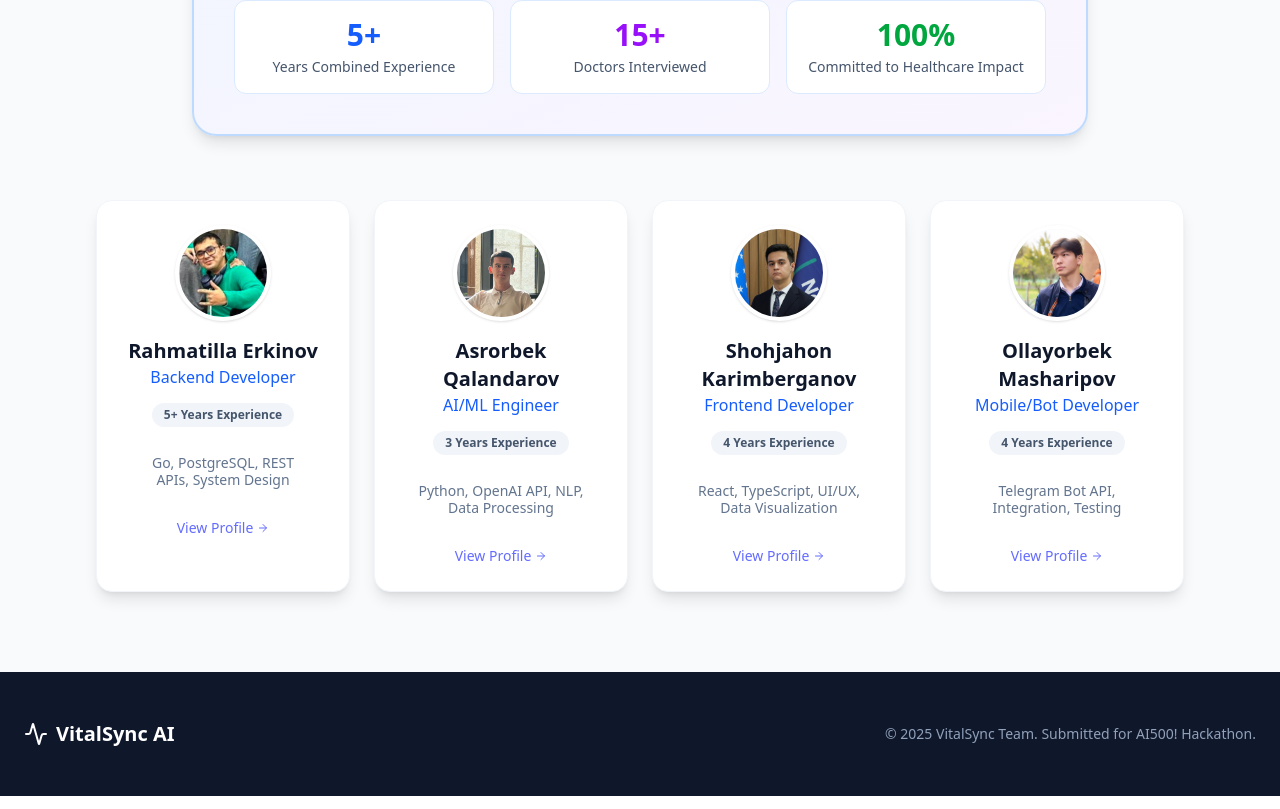
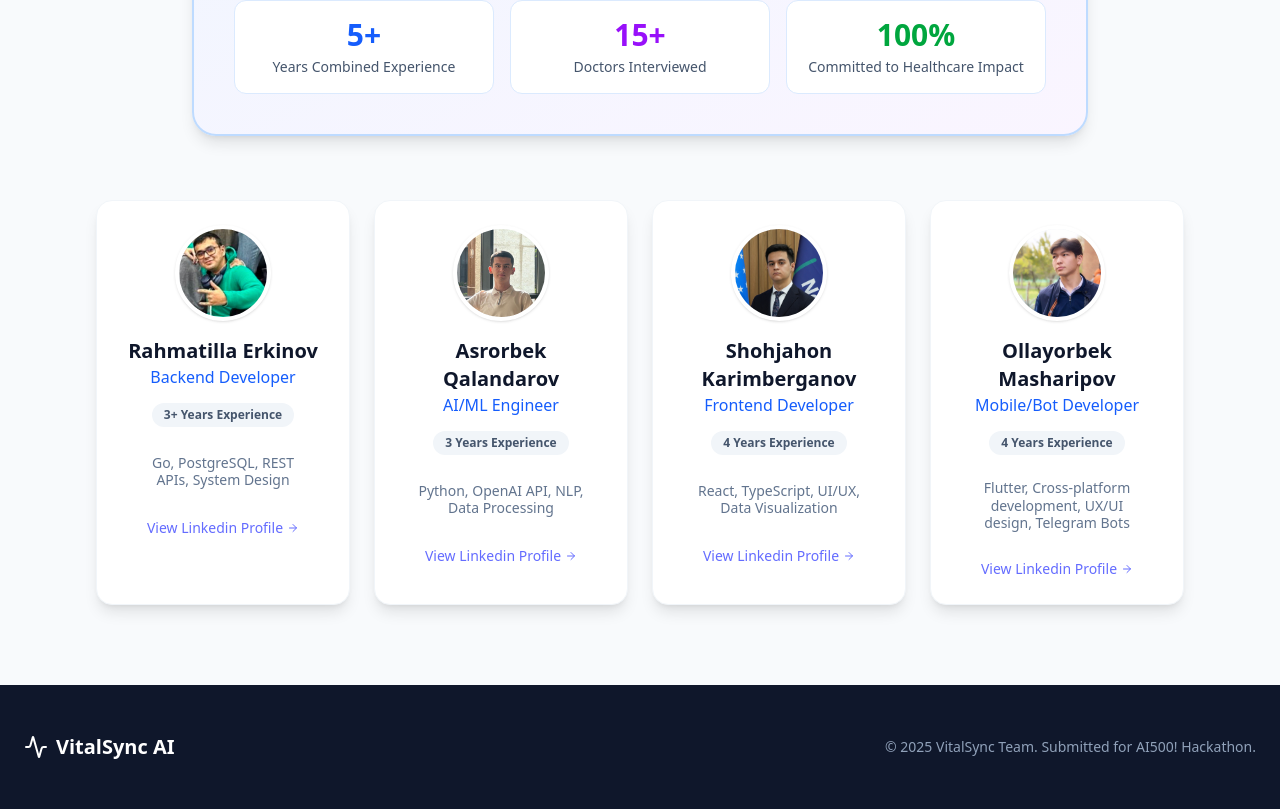
Before and after one commit to shohhen/VitalSync-AI, a React (Vite) app: page / in a window 1280 px wide. Shown: the part 6889-7698 px from the top of the page. Built offline with nearby package versions, Linux system fonts and the light colour scheme.

Commit message:
navbar redesigned with animated section indicator and scroll-based active highlighting

```diff
--- a/index.html
+++ b/index.html
@@ -4,7 +4,7 @@
     <meta charset="UTF-8" />
     <link rel="icon" type="image/svg+xml" href="/vite.svg" />
     <meta name="viewport" content="width=device-width, initial-scale=1.0" />
-    <title>vitalsync-ai</title>
+    <title>VitalSync AI</title>
   </head>
   <body>
     <div id="root"></div>
--- a/src/components/Team.tsx
+++ b/src/components/Team.tsx
@@ -11,13 +11,13 @@ const TEAM_DATA: TeamMemberStatic[] = [
     {
         name: "Rahmatilla Erkinov",
         photo: "/images/team/member1.jpg", // <--- LOCAL FILE
-        experience: "5+ Years",
+        experience: "3+ Years",
         exCompanies: [
             "/images/logos/logo7.png",      // <--- LOCAL FILE
             "/images/logos/logo5.png",
             "/images/logos/logo4.png",
         ],
-        link: "https://linkedin.com/in/yourprofile"
+        link: "https://www.linkedin.com/in/rakhmatilla-erkinov-17aa1a29a/"
     },
     {
         name: "Asrorbek Qalandarov",
@@ -28,7 +28,7 @@ const TEAM_DATA: TeamMemberStatic[] = [
             "/images/logos/logo2.png",
             "/images/logos/logo3.png",
         ],
-        link: "https://linkedin.com/in/theirprofile"
+        link: "https://www.linkedin.com/in/asrorbek-qalandarov/"
     },
     {
         name: "Shohjahon Karimberganov",
@@ -39,7 +39,7 @@ const TEAM_DATA: TeamMemberStatic[] = [
             "/images/logos/logo6.png",
             "/images/logos/logo4.png"
         ],
-        link: "https://linkedin.com/in/theirprofile"
+        link: "https://www.linkedin.com/in/shohjahon-karimberganov/"
     },
     {
         name: "Ollayorbek Masharipov",
@@ -50,7 +50,7 @@ const TEAM_DATA: TeamMemberStatic[] = [
             "/images/logos/meta.svg",
             "/images/logos/spotify.svg"
         ],
-        link: "https://linkedin.com/in/theirprofile"
+        link: "https://www.linkedin.com/in/ollayorbek-masharipov-5ab1a3202/"
     }
 ];
 
--- a/src/translations/index.ts
+++ b/src/translations/index.ts
@@ -134,9 +134,9 @@ export const translations = {
                 { role: "Backend Developer", skills: "Go, PostgreSQL, REST APIs, System Design" },
                 { role: "AI/ML Engineer", skills: "Python, OpenAI API, NLP, Data Processing" },
                 { role: "Frontend Developer", skills: "React, TypeScript, UI/UX, Data Visualization" },
-                { role: "Mobile/Bot Developer", skills: "Telegram Bot API, Integration, Testing" }
+                { role: "Mobile/Bot Developer", skills: "Flutter, Cross-platform development, UX/UI design, Telegram Bots" }
             ],
-            linkText: "View Profile"
+            linkText: "View Linkedin Profile"
         },
         footer: "© 2025 VitalSync Team. Submitted for AI500! Hackathon."
     },
@@ -277,7 +277,7 @@ export const translations = {
                 { role: "Frontend Developer", skills: "React, TypeScript, WebSockets, UX/UI Design, Визуализация данных" },
                 { role: "Mobile Developer", skills: "Flutter, Кросс-платформа, UX/UI Design, Telegram Bots" }
             ],
-            linkText: "Посмотреть профиль"
+            linkText: "Linkedin профиль"
         },
         footer: "© 2025 Команда VitalSync. Для хакатона AI500!"
     },
@@ -418,7 +418,7 @@ export const translations = {
                 { role: "Frontend Developer", skills: "React, TypeScript, WebSockets, UX/UI dizayn, Ma'lumotlar vizualizatsiyasi" },
                 { role: "Mobile Developer", skills: "Flutter, Ko'p platformali ishlanma, UX/UI dizayn, Telegram Botlar" }
             ],
-            linkText: "Profilni ko'rish"
+            linkText: "Linkedin Profilni ko'rish"
         },
         footer: "© 2025 VitalSync Jamoasi. AI500! Hakatoni uchun."
     }
```
